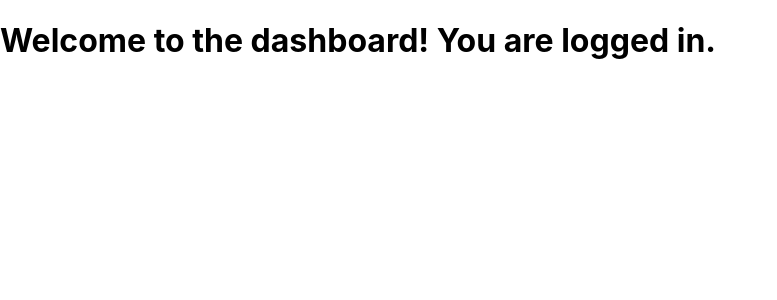
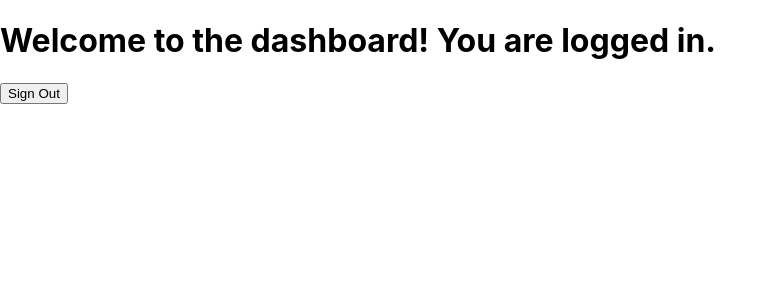
Before and after one commit to dannyyaaj/practice-react-hooks, a React (Create React App) app: page / in a window 1280 px wide. Both pictures are taken after a click on the button "Log In". Shown: the top 300 px of the page, without its empty margins (0-777 px from the left). Built offline with nearby package versions, Linux system fonts and the light colour scheme.

Commit message:
configure sign out button

```diff
--- a/src/App.js
+++ b/src/App.js
@@ -8,7 +8,7 @@ function App() {
 
   return (
     <div>
-      {loggedIn ? <Dashboard /> : <LandingPage setLoggedIn={setLoggedIn} />}
+      {loggedIn ? <Dashboard setLoggedIn={setLoggedIn} /> : <LandingPage setLoggedIn={setLoggedIn} />}
     </div>
   );
 }
--- a/src/Dashboard.js
+++ b/src/Dashboard.js
@@ -1,8 +1,11 @@
 import React from "react";
 
-const Dashboard = () => {
+const Dashboard = ({ setLoggedIn }) => {
   return (
+    <>
     <h1>Welcome to the dashboard! You are logged in.</h1>
+    <button onClick={() => { setLoggedIn(false)}} >Sign Out</button>
+    </>
   );
 
 };
```
